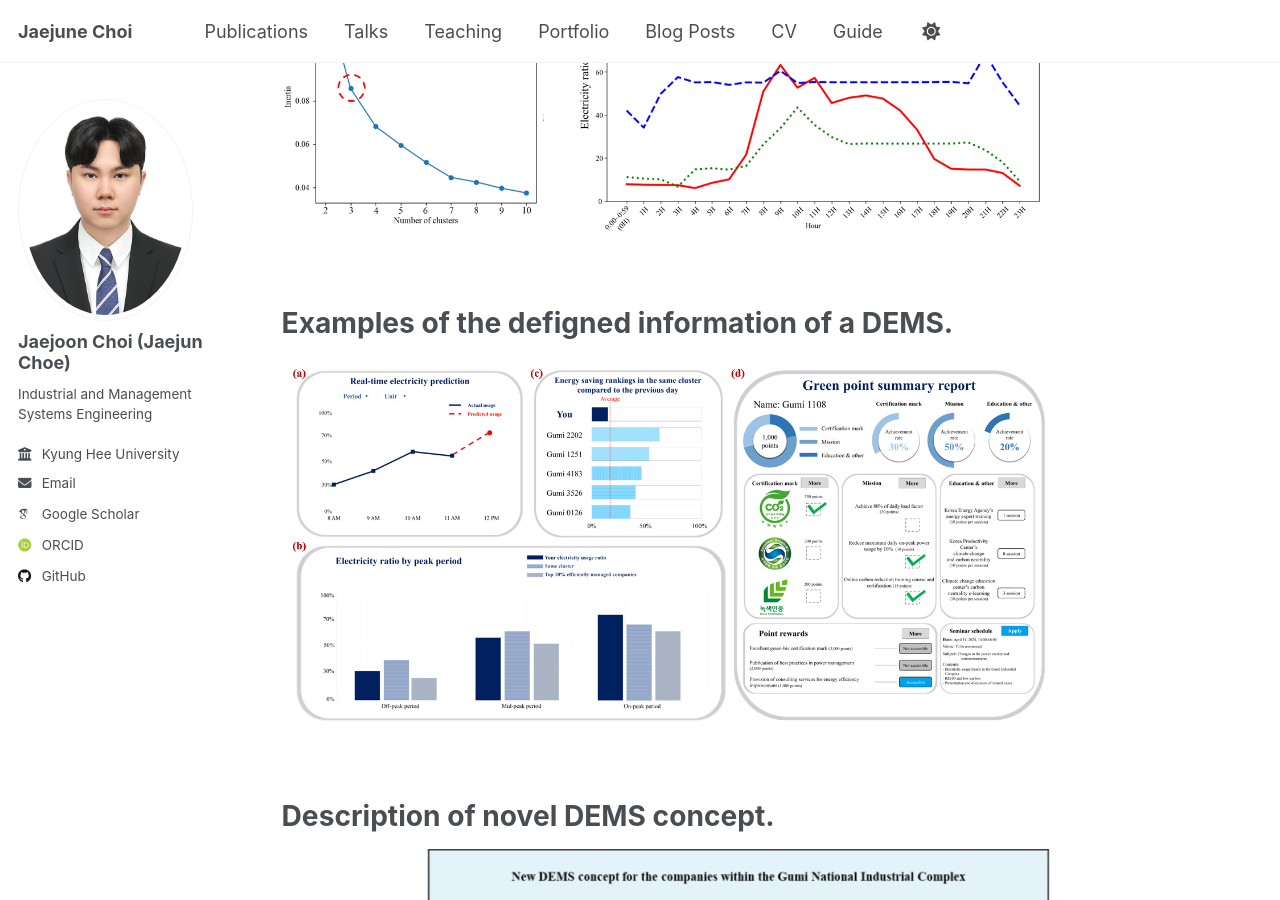
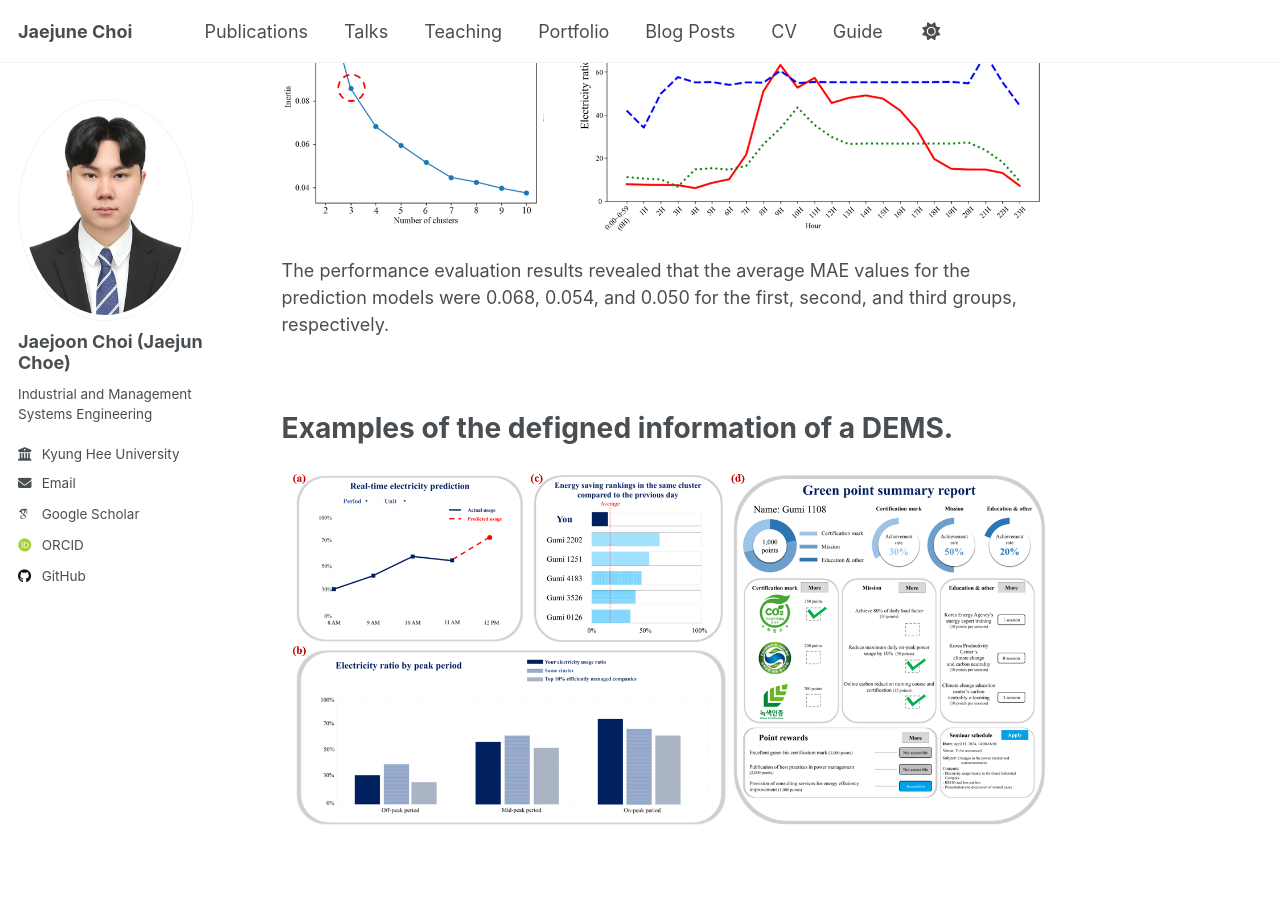
Before and after one commit to jaejunchoe/jaejunchoe.github.io, a Jekyll site: the page built from _publications/2025-01-02-paper-1.md, in a window 1280 px wide and 900 px high, scrolled down 750 px. Built offline with Jekyll 4.4.1, drawn with Linux system fonts in a browser that asks for light colours; some web fonts are replaced; part of the change alters nothing that is shown.

Commit message:
initial commit

```diff
--- a/_publications/2025-01-02-paper-1.md
+++ b/_publications/2025-01-02-paper-1.md
@@ -3,7 +3,7 @@ title: "Designing a data-driven energy management service: A case study of South
 collection: publications
 category: manuscripts
 permalink: /publication/2025-01-02-paper-1'
-excerpt: '`Energy management, Service concept, Information design, Case study, Data-driven, National industrial complex`'
+excerpt: '`Keywords: Energy management, Service concept, Information design, Case study, Data-driven, National industrial complex`'
 date: 2025-01-02
 venue: 'IEEE Access'
 # slidesurl: 'http://academicpages.github.io/files/slides1.pdf'
@@ -21,6 +21,8 @@ Big data plays a crucial role in energy management services by providing valuabl
 # Results of DTW clustering.
 <img src='/images/논문1/f1.png'>
 
+The performance evaluation results revealed that the average MAE values for the prediction models were 0.068, 0.054, and 0.050 for the first, second, and third groups, respectively.
+
 <br/>
 
 # Examples of the defigned information of a DEMS.
```
